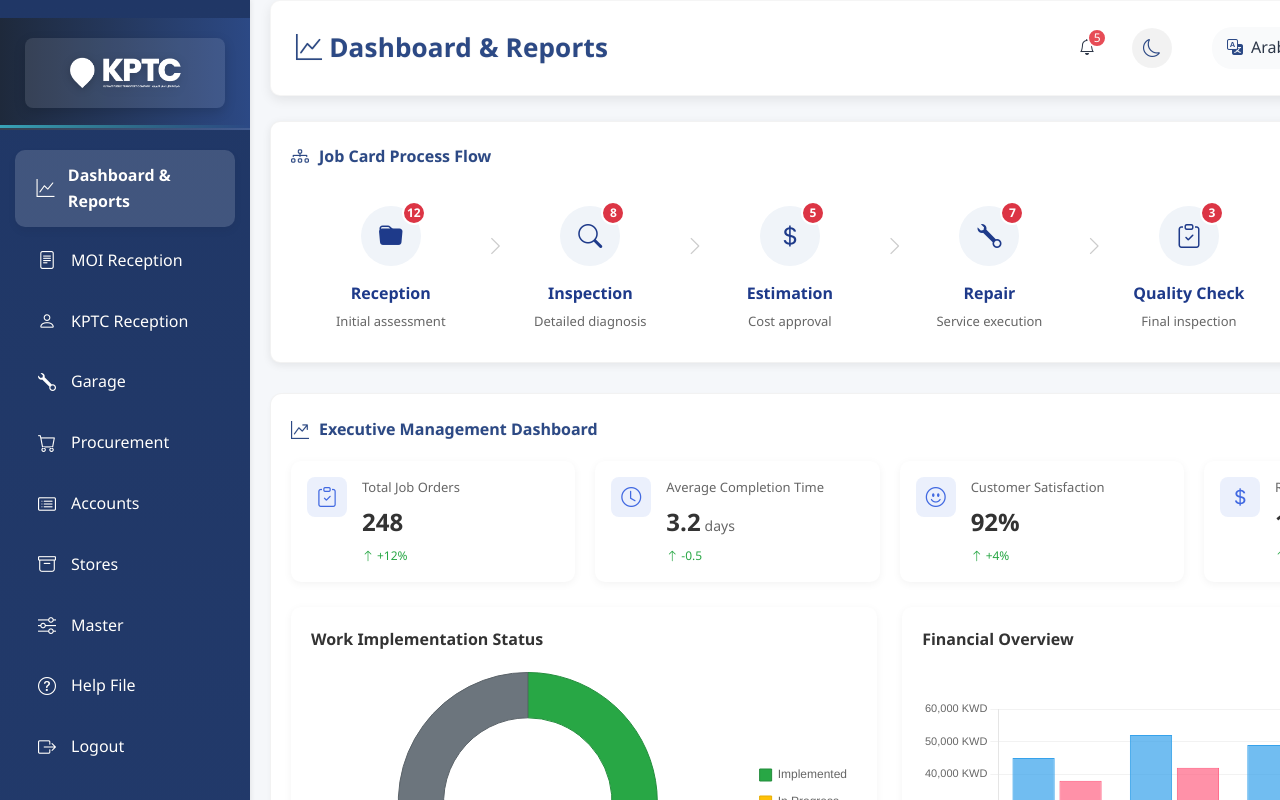
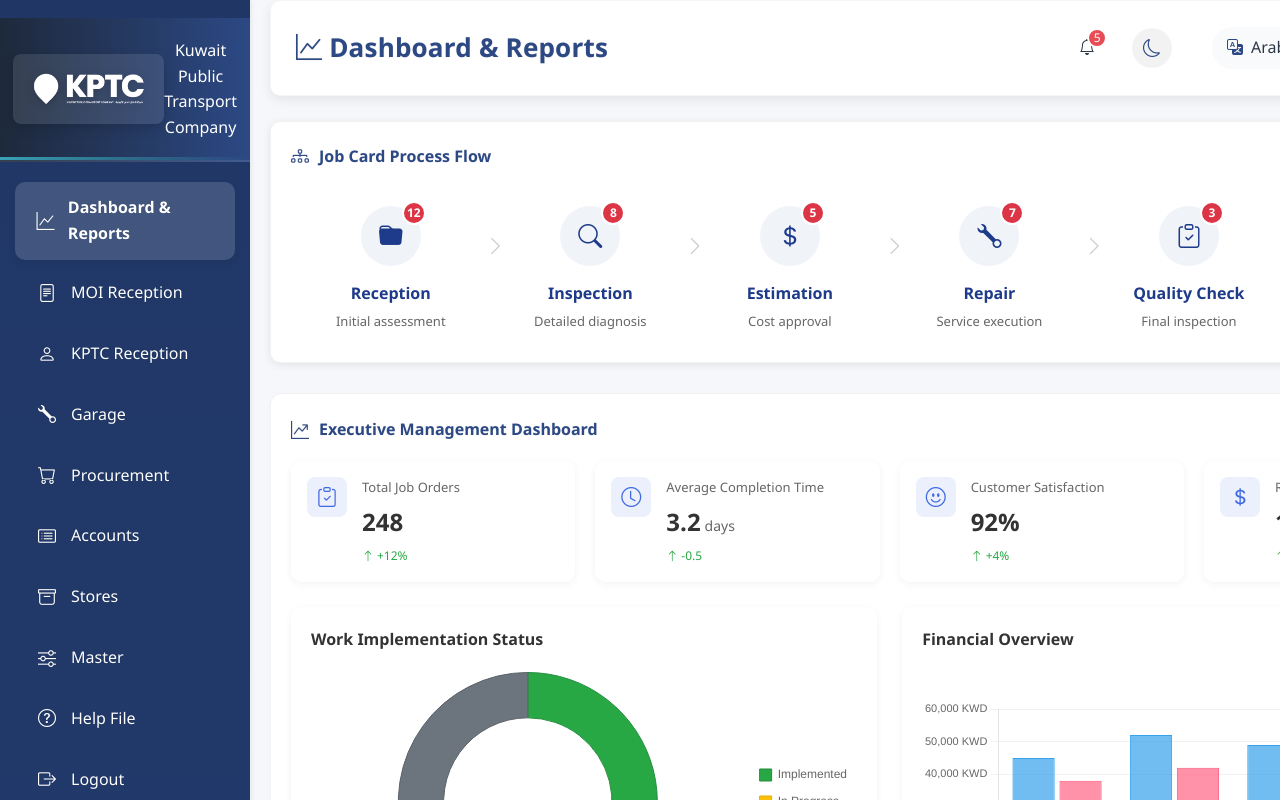
Before and after one commit to ghousekw/KPTC_Dashboard_React, a React (Vite) app: page / in a window 1280 px wide. Shown: the top 800 px of the page. Built offline with nearby package versions, Linux system fonts and the light colour scheme.

Commit message:
Update logo to blue color with white text underneath

```diff
--- a/src/components/dashboard/KPTCDashboard.jsx
+++ b/src/components/dashboard/KPTCDashboard.jsx
@@ -112,6 +112,7 @@ const KPTCDashboard = () => {
               </div>
             </div>
           </div>
+          <div className="logo-text">Kuwait Public Transport Company</div>
         </div>
 
         <div className="menu-item active">
```
